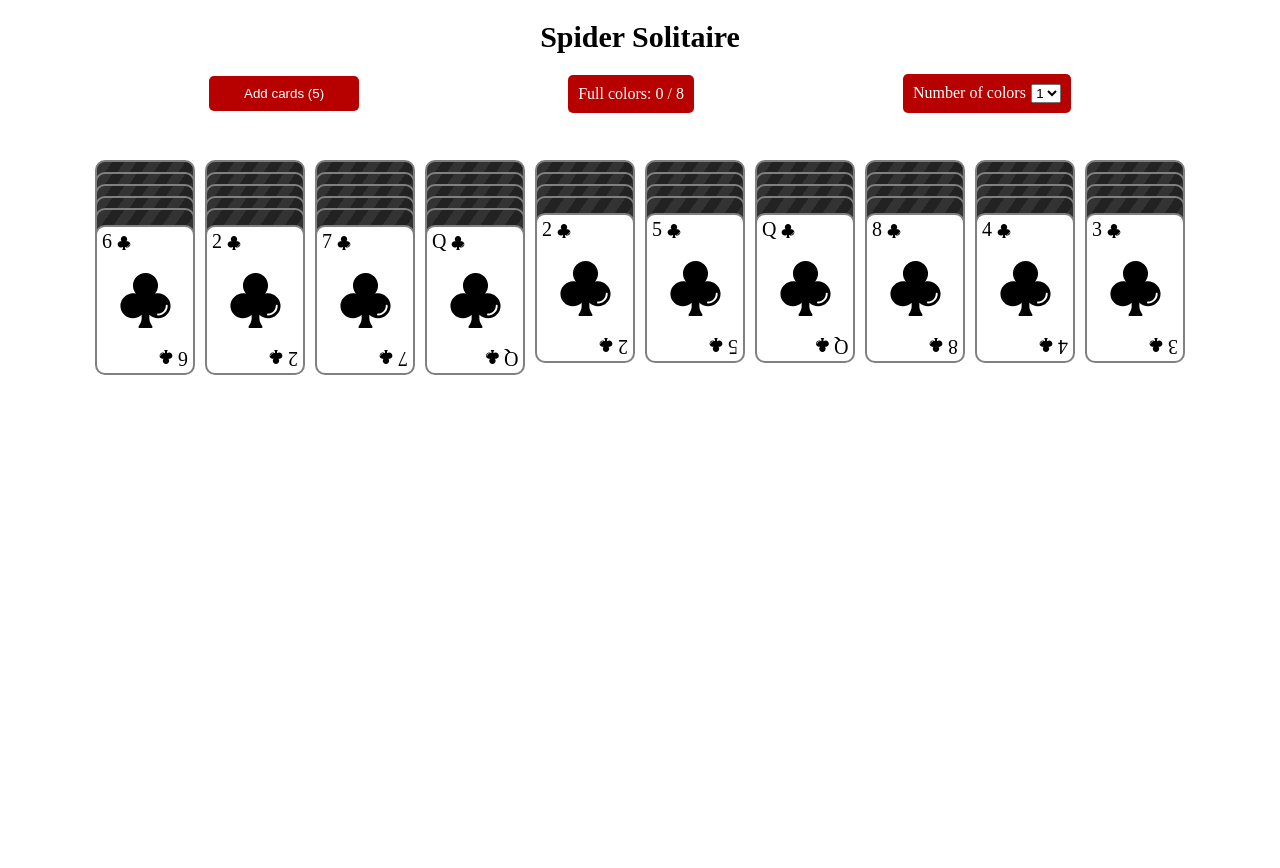
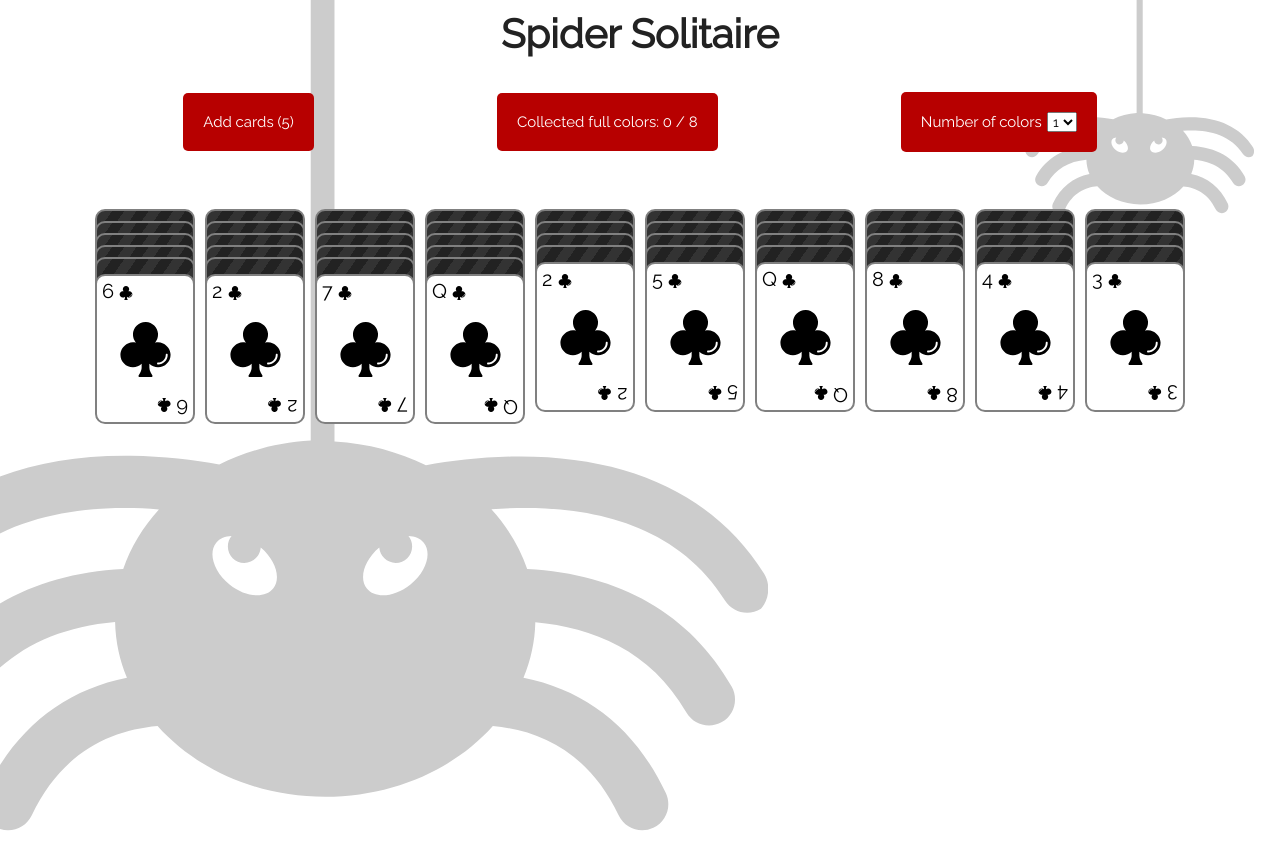
Before and after one commit to Hobbytowo/spider-solitaire-game, a Vue app: page / in a window 1280 px wide. Shown: the top 868 px of the page. Built offline with nearby package versions, Linux system fonts and the light colour scheme.

Commit message:
add general style

```diff
--- a/public/index.html
+++ b/public/index.html
@@ -16,6 +16,8 @@
     <meta name="theme-color" content="#ffffff">
     <!-- e/o Favicon -->
 
+    <link href="https://fonts.googleapis.com/css?family=Raleway" rel="stylesheet">
+
   </head>
   <body>
     <div id="app"></div>
--- a/src/App.vue
+++ b/src/App.vue
@@ -1,24 +1,30 @@
 <template>
   <div class="container">
 
-    <h1 class="title">Spider Solitaire</h1>
+    <img class="img img--left" src="/images/spider.svg" alt="spider icon">
+    <img class="img img--right" src="/images/spider.svg" alt="spider icon">
+
+    <header class="header">
+      <h1 class="header__title">Spider Solitaire</h1>
+    </header>
 
     <section class="menu">
-      <button @click="addCards" class="menu__item menu--button" type="button">
+      <button @click="addCards" class="menu__item  item item--button" type="button">
         Add cards ({{ cards.length / stacks.length }})
       </button>
 
-      <div class="menu__item menu--score">
-        Full colors: {{ fullColor }} / {{ nrOfFoundation }}
+      <div class="menu__item item item--score">
+        Collected full colors: {{ fullColor }} / {{ nrOfFoundation }}
       </div>
 
-      <div class="menu__item menu--level level">
+      <div class="menu__item item item--level level">
         <label class="menu__label">Number of colors</label>
         <select class="menu__select" v-model="levelSelected">
           <option
           v-for="nr in levelOptions"
           :value="nr"
           class="menu__option"
+          :key="nr"
           @click="clearData(); createCards()">
             {{ nr }}
           </option>
@@ -68,7 +74,8 @@ export default {
       fullColor: 0,
       nrOfFoundation: 8,
       nrOfCardsInColor: 13,
-      showModalWin: false
+      showModalWin: false,
+      showModalRules: false
     }
   },
   created () {
@@ -324,11 +331,25 @@ export default {
     box-sizing: border-box;
     text-align: center;
     user-select: none;
+    font-family: 'Raleway', sans-serif;
   }
 
-  .title{
-    font-size: 30px;
-    padding: 20px;
+  .container{
+    min-height: 100vh;
+    position: relative;
+  }
+
+  .header{
+    display: flex;
+    align-items: center;
+    margin: 0 auto 25px auto;
+    padding: 10px;
+
+    &__title{
+      flex: 1;
+      font-size: 40px;
+      color: #222;
+    }
   }
 
   .stacks {
@@ -341,17 +362,20 @@ export default {
     display: flex;
     justify-content: space-evenly;
     align-items: center;
-    margin-bottom: 60px;
+    margin-bottom: 70px;
 
-    &__item{
-      background-color: #b70000;
-      border-radius: 5px;
-      color: white;
-      padding: 10px;
+    &__select{
+      margin-left: 5px;
     }
+  }
 
+  .item{
+    background-color: #b70000;
+    border-radius: 5px;
+    color: white;
+    padding: 20px;
+    font-size: 15px;
     &--button {
-      width: 150px;
       border: none;
       cursor: pointer;
       transition: all 0.2s;
@@ -359,11 +383,8 @@ export default {
         background-color: #444;
       }
     }
+  }
 
-    &__select{
-      margin-left: 5px;
-    }
-  }
 
   .addCardsValidation::before{
     content: 'Before add new cards, every stack has to be filled';
@@ -374,4 +395,25 @@ export default {
   }
 
 
+  .img{
+    position: absolute;
+    z-index: -1;
+    top: 0;
+
+    &--left{
+      left: -10vw;
+      width: 70vw;
+    }
+
+    &--center{
+      left: 55%;
+      width: 12vw;
+    }
+
+    &--right{
+      right: 2vw;
+      width: 18vw;
+    }
+  }
+
 </style>
```
Also changed, not shown: public/images/spider.svg.
